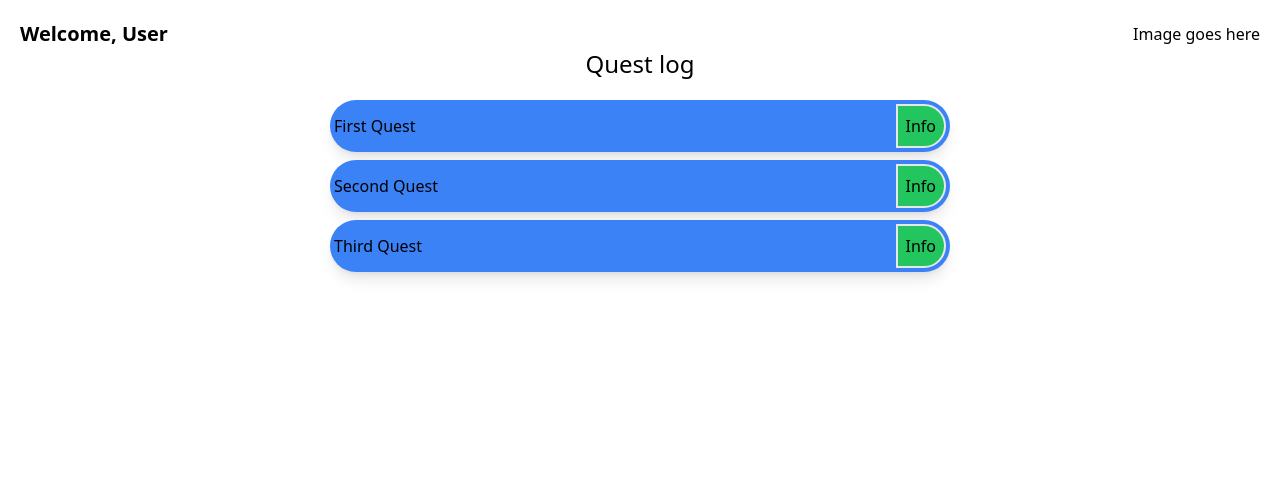
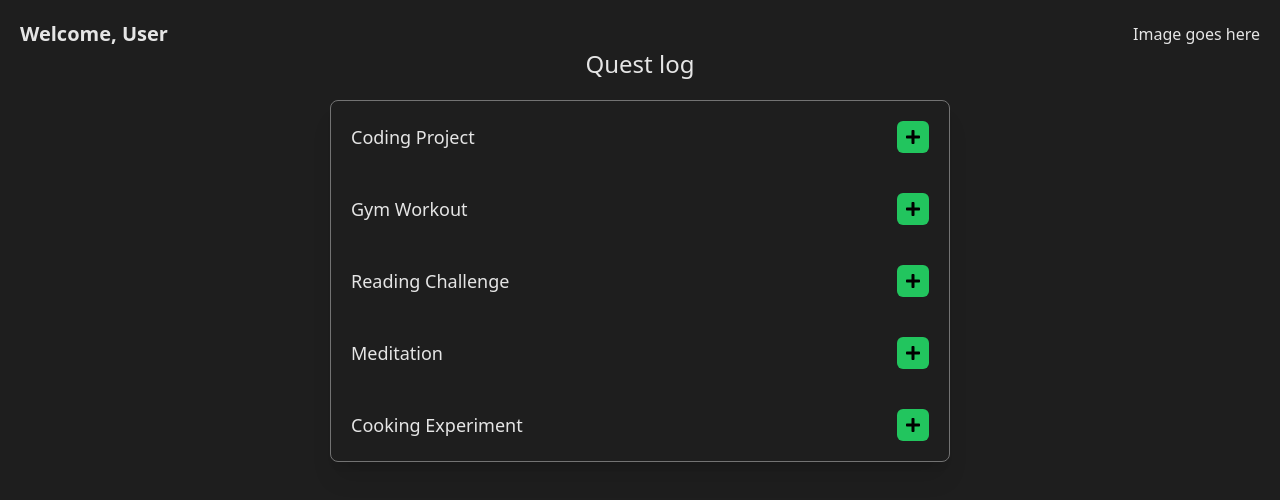
Before and after one commit to Jad229/LifeQuest, a Next.js app: page / in a window 1280 px wide. Shown: the top 500 px of the page. Built offline with nearby package versions, Linux system fonts and the light colour scheme.

Commit message:
styled dashboard and added quest details modal

```diff
--- a/app/layout.tsx
+++ b/app/layout.tsx
@@ -14,7 +14,7 @@ export default function RootLayout({
 }) {
   return (
     <html lang="en">
-      <body>{children}</body>
+      <body className="bg-iron text-neutral-200">{children}</body>
     </html>
   );
 }
--- a/components/Quest Log/QuestTile.tsx
+++ b/components/Quest Log/QuestTile.tsx
@@ -1,11 +1,56 @@
+"use client";
+import { useState } from "react";
+import { FaPlus } from "react-icons/fa/";
 interface QuestTileProps {
   title: string;
+  expGain: number;
+  description: string;
 }
-function QuestTile({ title }: QuestTileProps): JSX.Element {
+
+function QuestTile({
+  title,
+  expGain,
+  description,
+}: QuestTileProps): JSX.Element {
+  const [isModalOpen, setIsModalOpen] = useState(false);
+  function showQuestDetails(): void {
+    setIsModalOpen(true);
+  }
+
+  function hideQuestDetails(): void {
+    setIsModalOpen(false);
+  }
   return (
-    <div className="flex justify-between items-center bg-blue-500 border-white rounded-full p-1 shadow-lg">
-      <h3>{title}</h3>
-      <button className="p-2 rounded-r-full border-2 bg-green-500">Info</button>
+    <div className="flex justify-between items-center w-full text-neutral-200 p-5">
+      <div>
+        <h3 className="text-lg">{title}</h3>
+      </div>
+
+      <button
+        onClick={showQuestDetails}
+        className="p-2 border-none rounded-md bg-green-500 text-black"
+      >
+        <FaPlus />
+      </button>
+
+      {isModalOpen && (
+        <div className="fixed inset-0 flex justify-center items-center z-50 bg-black bg-opacity-50">
+          <div className="flex flex-col gap-4 w-3/4 bg-white rounded-lg p-4 text-black">
+            <h1 className="text-2xl"> Quest Details </h1>
+            <div className="flex flex-col text-left">
+              {/* pull data from database and render as many quest rewards */}
+              <p>Exp: {expGain}</p>
+              <p>Description: {description}</p>
+            </div>
+            <button
+              onClick={hideQuestDetails}
+              className="bg-red-500 py-2 px-4 text-white"
+            >
+              Close
+            </button>
+          </div>
+        </div>
+      )}
     </div>
   );
 }
--- a/components/Quest Log/index.tsx
+++ b/components/Quest Log/index.tsx
@@ -1,13 +1,63 @@
 import QuestTile from "./QuestTile";
+
+const quests: {
+  id: number;
+  title: string;
+  expGain: number;
+  skills: string[];
+  description: string;
+}[] = [
+  {
+    id: 1,
+    title: "Coding Project",
+    expGain: 100,
+    skills: ["Programming", "Problem Solving"],
+    description: "Work on a coding project to improve your programming skills.",
+  },
+  {
+    id: 2,
+    title: "Gym Workout",
+    expGain: 50,
+    skills: ["Fitness", "Strength"],
+    description: "Hit the gym and have a good workout session.",
+  },
+  {
+    id: 3,
+    title: "Reading Challenge",
+    expGain: 30,
+    skills: ["Intellect", "Knowledge"],
+    description: "Read 10 pages of a book to expand your knowledge.",
+  },
+  {
+    id: 4,
+    title: "Meditation",
+    expGain: 40,
+    skills: ["Mental Clarity", "Stress Management"],
+    description:
+      "Practice meditation for 15 minutes to improve mental clarity and reduce stress.",
+  },
+  {
+    id: 5,
+    title: "Cooking Experiment",
+    expGain: 60,
+    skills: ["Culinary", "Creativity"],
+    description:
+      "Try cooking a new recipe and experiment with different ingredients.",
+  },
+];
 
 function QuestLog() {
   return (
-    <section className="text-center flex-col">
+    <section className="text-center">
       <h1 className="text-2xl mb-5">Quest log</h1>
-      <div className="flex flex-col mx-auto gap-2 justify-center lg:w-1/2">
-        <QuestTile title="First Quest" />
-        <QuestTile title="Second Quest" />
-        <QuestTile title="Third Quest" />
+      <div className="flex flex-col mx-auto justify-center lg:w-1/2 border border-neutral-500 rounded-lg shadow-xl">
+        {quests.map((quest) => (
+          <QuestTile
+            title={quest.title}
+            expGain={quest.expGain}
+            description={quest.description}
+          />
+        ))}
       </div>
     </section>
   );
--- a/tailwind.config.ts
+++ b/tailwind.config.ts
@@ -1,20 +1,25 @@
-import type { Config } from 'tailwindcss'
+import type { Config } from "tailwindcss";
 
 const config: Config = {
   content: [
-    './pages/**/*.{js,ts,jsx,tsx,mdx}',
-    './components/**/*.{js,ts,jsx,tsx,mdx}',
-    './app/**/*.{js,ts,jsx,tsx,mdx}',
+    "./pages/**/*.{js,ts,jsx,tsx,mdx}",
+    "./components/**/*.{js,ts,jsx,tsx,mdx}",
+    "./app/**/*.{js,ts,jsx,tsx,mdx}",
   ],
   theme: {
     extend: {
+      colors: {
+        iron: "#1E1E1E",
+        lead: "#151E23",
+        charcoal: "#2C2C2C",
+      },
       backgroundImage: {
-        'gradient-radial': 'radial-gradient(var(--tw-gradient-stops))',
-        'gradient-conic':
-          'conic-gradient(from 180deg at 50% 50%, var(--tw-gradient-stops))',
+        "gradient-radial": "radial-gradient(var(--tw-gradient-stops))",
+        "gradient-conic":
+          "conic-gradient(from 180deg at 50% 50%, var(--tw-gradient-stops))",
       },
     },
   },
   plugins: [],
-}
-export default config
+};
+export default config;
```
Also changed, not shown: package.json (+4 -3 lines), 1 other file (tests, documents, lock files or other folders).
